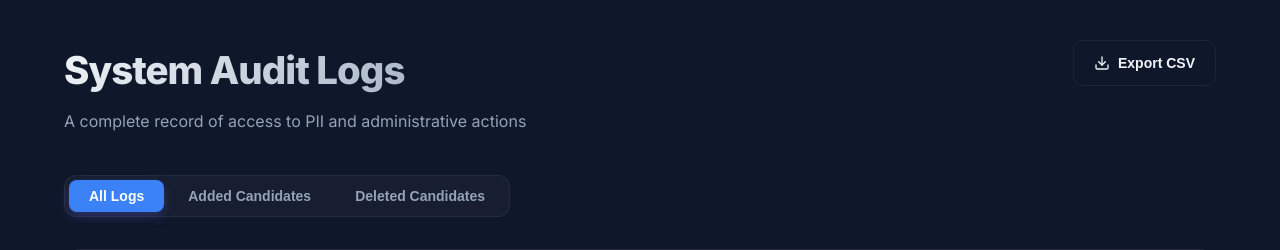
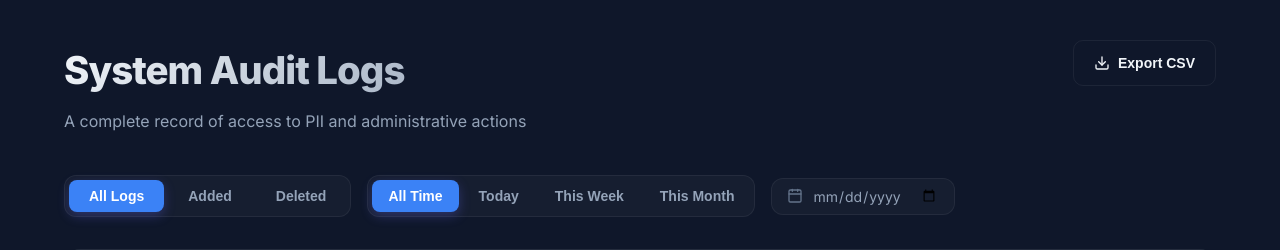
Before and after one commit to Karma-Staff/Candidate-profile, a Flask app: template frontend/templates/audit_logs.html in a window 1280 px wide. Shown: the top 250 px of the page. Run offline with Flask 3, Linux system fonts and the light colour scheme; the template is opened without the code that fills it, so the values that code supplies are empty; some libraries are stand-ins or nearby versions.

Commit message:
Enhanced Audit Logs: Added Date and Range Filters

```diff
--- a/frontend/templates/audit_logs.html
+++ b/frontend/templates/audit_logs.html
@@ -11,32 +11,66 @@
     </button>
 </div>
 
-<div class="animate-in delay-1" style="margin-bottom: 2rem; display: flex; gap: 1rem; align-items: center;">
+<div class="animate-in delay-1"
+    style="margin-bottom: 2rem; display: flex; flex-wrap: wrap; gap: 1rem; align-items: center;">
+    <!-- Action Filter -->
     <div
         style="background: var(--glass); padding: 0.25rem; border-radius: 12px; display: flex; gap: 0.25rem; border: 1px solid var(--border);">
-        <button class="filter-btn active" onclick="filterLogs('ALL')"
+        <button class="filter-btn active" data-filter="action" onclick="setFilter('action', 'ALL')"
             style="padding: 0.5rem 1.25rem; border-radius: 8px; border: none; background: transparent; color: var(--text-light); font-weight: 600; font-size: 0.875rem; cursor: pointer; transition: all 0.2s;">
             All Logs
         </button>
-        <button class="filter-btn" onclick="filterLogs('CREATE_CANDIDATE')"
+        <button class="filter-btn" data-filter="action" onclick="setFilter('action', 'CREATE_CANDIDATE')"
             style="padding: 0.5rem 1.25rem; border-radius: 8px; border: none; background: transparent; color: var(--text-light); font-weight: 600; font-size: 0.875rem; cursor: pointer; transition: all 0.2s;">
-            Added Candidates
+            Added
         </button>
-        <button class="filter-btn" onclick="filterLogs('DELETE_CANDIDATE')"
+        <button class="filter-btn" data-filter="action" onclick="setFilter('action', 'DELETE_CANDIDATE')"
             style="padding: 0.5rem 1.25rem; border-radius: 8px; border: none; background: transparent; color: var(--text-light); font-weight: 600; font-size: 0.875rem; cursor: pointer; transition: all 0.2s;">
-            Deleted Candidates
+            Deleted
         </button>
+    </div>
+
+    <!-- Date Range Filter -->
+    <div
+        style="background: var(--glass); padding: 0.25rem; border-radius: 12px; display: flex; gap: 0.25rem; border: 1px solid var(--border);">
+        <button class="range-btn active" data-range="ALL" onclick="setFilter('range', 'ALL')"
+            style="padding: 0.5rem 1rem; border-radius: 8px; border: none; background: transparent; color: var(--text-light); font-weight: 600; font-size: 0.875rem; cursor: pointer; transition: all 0.2s;">
+            All Time
+        </button>
+        <button class="range-btn" data-range="TODAY" onclick="setFilter('range', 'TODAY')"
+            style="padding: 0.5rem 1rem; border-radius: 8px; border: none; background: transparent; color: var(--text-light); font-weight: 600; font-size: 0.875rem; cursor: pointer; transition: all 0.2s;">
+            Today
+        </button>
+        <button class="range-btn" data-range="WEEK" onclick="setFilter('range', 'WEEK')"
+            style="padding: 0.5rem 1rem; border-radius: 8px; border: none; background: transparent; color: var(--text-light); font-weight: 600; font-size: 0.875rem; cursor: pointer; transition: all 0.2s;">
+            This Week
+        </button>
+        <button class="range-btn" data-range="MONTH" onclick="setFilter('range', 'MONTH')"
+            style="padding: 0.5rem 1rem; border-radius: 8px; border: none; background: transparent; color: var(--text-light); font-weight: 600; font-size: 0.875rem; cursor: pointer; transition: all 0.2s;">
+            This Month
+        </button>
+    </div>
+
+    <!-- Specific Date Picker -->
+    <div style="position: relative; display: flex; align-items: center;">
+        <i data-lucide="calendar"
+            style="position: absolute; left: 1rem; width: 16px; color: var(--text-lighter); pointer-events: none;"></i>
+        <input type="date" id="dateInput" onchange="setFilter('date', this.value)"
+            style="background: var(--glass); border: 1px solid var(--border); color: var(--text-light); padding: 0.5rem 1rem 0.5rem 2.5rem; border-radius: 12px; font-size: 0.875rem; font-family: inherit; cursor: pointer; transition: all 0.2s; outline: none;"
+            onfocus="this.style.borderColor='var(--accent)'" onblur="this.style.borderColor='var(--border)'">
     </div>
 </div>
 
 <style>
-    .filter-btn.active {
+    .filter-btn.active,
+    .range-btn.active {
         background: var(--accent) !important;
         color: white !important;
         box-shadow: 0 4px 12px rgba(99, 102, 241, 0.3);
     }
 
-    .filter-btn:not(.active):hover {
+    .filter-btn:not(.active):hover,
+    .range-btn:not(.active):hover {
         background: var(--glass-strong);
     }
 </style>
@@ -54,7 +88,7 @@
         </thead>
         <tbody>
             {% for log in logs %}
-            <tr class="log-row" data-action="{{ log.action }}">
+            <tr class="log-row" data-action="{{ log.action }}" data-timestamp="{{ log.timestamp }}">
                 <td
                     style="white-space: nowrap; font-family: 'SF Mono', monospace; font-size: 0.8125rem; color: var(--text-light);">
                     {{ log.timestamp }}
@@ -114,21 +148,59 @@
 </div>
 
 <script>
-    function filterLogs(action) {
-        // Update active button state
-        document.querySelectorAll('.filter-btn').forEach(btn => {
-            btn.classList.remove('active');
-            if ((action === 'ALL' && btn.innerText.includes('All')) ||
-                (action === 'CREATE_CANDIDATE' && btn.innerText.includes('Added')) ||
-                (action === 'DELETE_CANDIDATE' && btn.innerText.includes('Deleted'))) {
-                btn.classList.add('active');
+    let currentFilters = {
+        action: 'ALL',
+        range: 'ALL',
+        date: null
+    };
+
+    function setFilter(type, value) {
+        if (type === 'action') {
+            currentFilters.action = value;
+            document.querySelectorAll('.filter-btn').forEach(btn => {
+                btn.classList.toggle('active', btn.getAttribute('onclick').includes(`'${value}'`));
+            });
+        } else if (type === 'range') {
+            currentFilters.range = value;
+            currentFilters.date = null;
+            document.getElementById('dateInput').value = '';
+            document.querySelectorAll('.range-btn').forEach(btn => {
+                btn.classList.toggle('active', btn.dataset.range === value);
+            });
+        } else if (type === 'date') {
+            currentFilters.date = value;
+            currentFilters.range = 'SPECIFIC';
+            document.querySelectorAll('.range-btn').forEach(btn => btn.classList.remove('active'));
+        }
+        applyFilters();
+    }
+
+    function applyFilters() {
+        const rows = document.querySelectorAll('.log-row');
+        const now = new Date();
+
+        rows.forEach(row => {
+            const rowAction = row.dataset.action;
+            const rowDate = new Date(row.dataset.timestamp);
+
+            let actionMatch = currentFilters.action === 'ALL' || rowAction === currentFilters.action;
+            let dateMatch = true;
+
+            if (currentFilters.range === 'TODAY') {
+                dateMatch = rowDate.toDateString() === now.toDateString();
+            } else if (currentFilters.range === 'WEEK') {
+                const startOfWeek = new Date(now);
+                startOfWeek.setDate(now.getDate() - now.getDay());
+                startOfWeek.setHours(0, 0, 0, 0);
+                dateMatch = rowDate >= startOfWeek;
+            } else if (currentFilters.range === 'MONTH') {
+                dateMatch = rowDate.getMonth() === now.getMonth() && rowDate.getFullYear() === now.getFullYear();
+            } else if (currentFilters.range === 'SPECIFIC' && currentFilters.date) {
+                const targetDate = new Date(currentFilters.date);
+                dateMatch = rowDate.toDateString() === targetDate.toDateString();
             }
-        });
 
-        // Filter rows
-        const rows = document.querySelectorAll('.log-row');
-        rows.forEach(row => {
-            if (action === 'ALL' || row.dataset.action === action) {
+            if (actionMatch && dateMatch) {
                 row.style.display = '';
                 row.classList.add('animate-in');
             } else {
```
